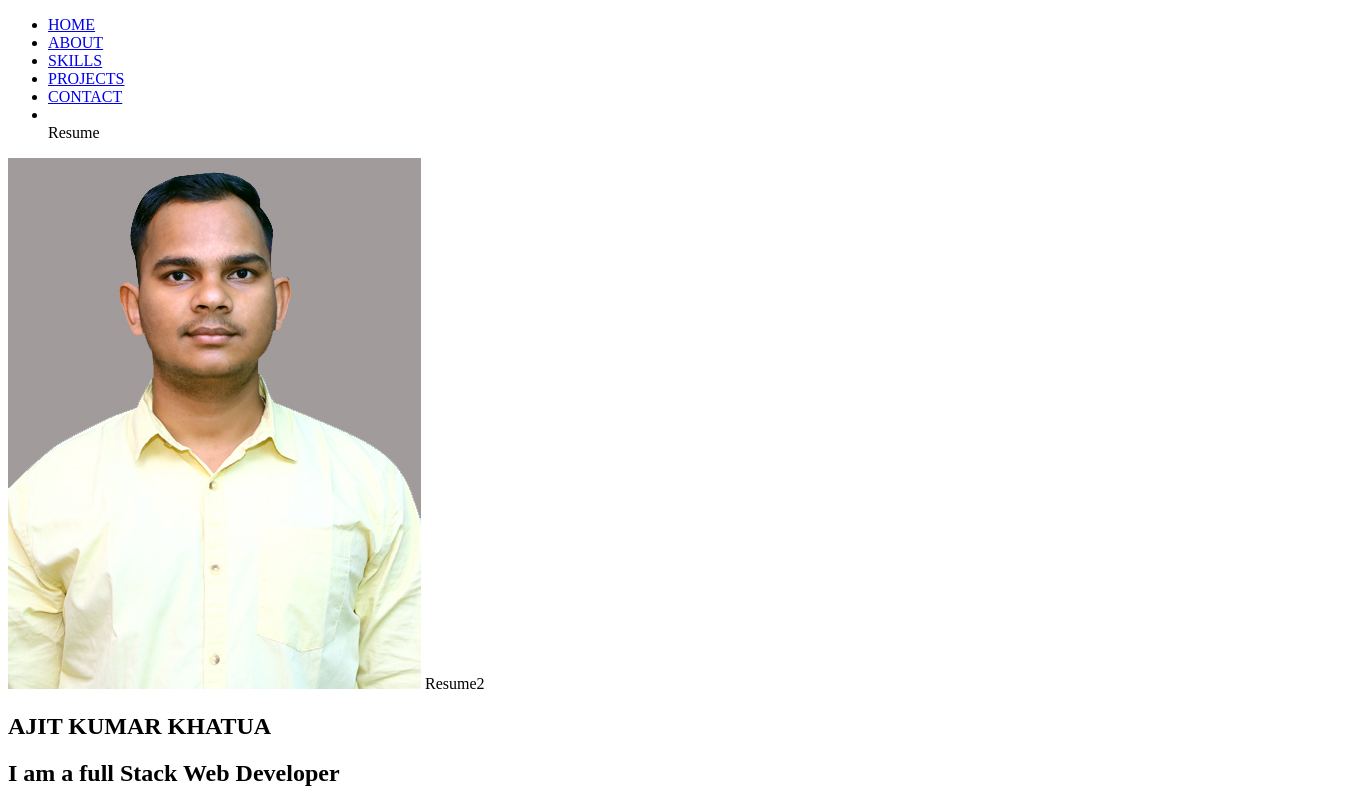
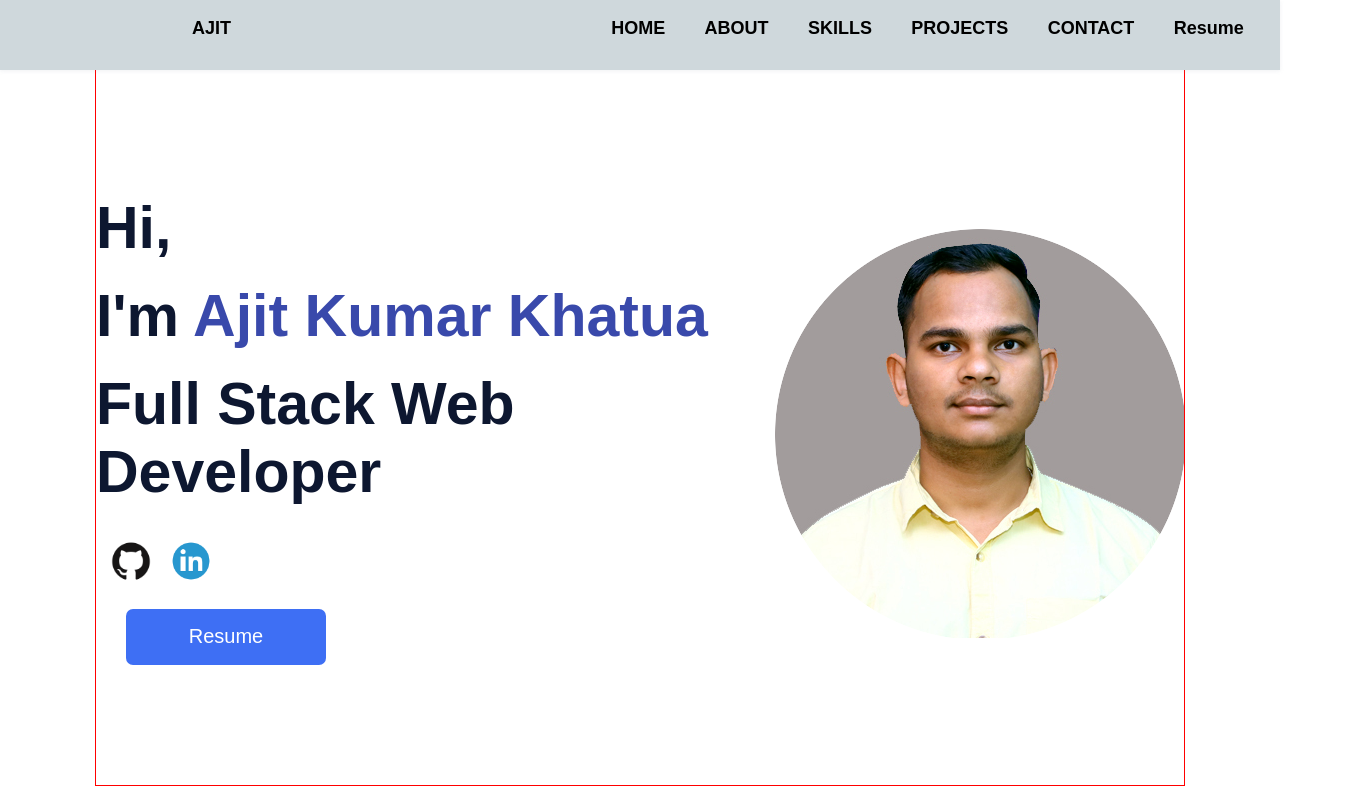
Before and after one commit to Ajit-kumar-khatua/Ajit-kumar-khatua.github.io, a website: page index.html in a window 1280 px wide. Shown: the top 790 px of the page, 1357 px wide, since content can reach past the window. Drawn offline with Linux system fonts and the light colour scheme.

Commit message:
home Page completed

```diff
--- a/index.html
+++ b/index.html
@@ -5,34 +5,50 @@
     <meta http-equiv="X-UA-Compatible" content="IE=edge" />
     <meta name="viewport" content="width=device-width, initial-scale=1.0" />
     <title>HOME PAGE</title>
-    <link rel="stylesheet" href="./style/index.css" />
+    <link rel="stylesheet" href="./style.css" />
   </head>
   <body>
     <nav id="nav-menu">
-      <ul>
-        <li><a class="nav-link home" href="#home">HOME</a></li>
-        <li><a class="nav-link about" href="#about">ABOUT</a></li>
-        <li><a class="nav-link skills" href="#skills">SKILLS</a></li>
-        <li><a class="nav-link projects" href="#projects">PROJECTS</a></li>
-        <li><a class="nav-link contact" href="#contact">CONTACT</a></li>
-        <li><a class="nav-link resume" href="#"></a></li>
+      <div id="child1">
+        <a href="#">AJIT</Ajit></a>
+      </div>
+      <div id="child2">
+        <a class="nav-link home" href="#home">HOME</a>
+        <a class="nav-link about" href="#about">ABOUT</a>
+        <a class="nav-link skills" href="#skills">SKILLS</a>
+        <a class="nav-link projects" href="#projects">PROJECTS</a>
+        <a class="nav-link contact" href="#contact">CONTACT</a>
+        <!-- <a class="nav-link resume" href="#"></a> -->
           <a
             id="resume-button-1"
             onclick="window.open('./resume/Abhishek-Resume.pdf', '_blank');"
             download=""
             >Resume
           </a>
-      </ul>
+      </div>
+
     </nav>
     <!-------------------- HOME ---------------------->
     <section id="home">
-      <img src="./src/image/Ajit.jpg" class="home-img" alt="#" />
-      <a
+      <div id="child1">
+         <h1>Hi,</h1>
+          <h1>I'm <span>Ajit Kumar Khatua</span></h1>
+          <h1>Full Stack Web Developer</h1>
+          <div id="logo">
+            <a href="https://github.com/Ajit-kumar-khatua" target="_blank"><img src="./src/image/github logo.png" alt=""></a>
+            <a href="https://www.linkedin.com/in/ajit-kumar-khatua-4631ab215" target="_blank"><img src="./src/image/linkedin logo.png" alt=""></a>
+          </div>
+          <button id="resume-btn">Resume</button>
+        </div>
+        <div>
+          <img src="./src/image/imageedit_1_5029899168.png" class="home-img" alt="#" />
+        </div>
+      <!-- <a
         id="resume-button-2"
         onclick="window.open('./resume/Abhishek-Resume.pdf', '_blank');"
         download=""
         >Resume2</a
-      >
+      > -->
     </section>
     <!-------------------- ABOUT ---------------------->
     <section id="about" class="about section">
@@ -73,7 +89,7 @@
     <section id="projects">
       <!-- 1 -->
       <div class="project-card">
-        <img src="./src/image/Baby's Fashion.png" alt="">
+        <!-- <img src="./src/image/Baby's Fashion.png" alt=""> -->
         <title class="project-title">Baby's Fashion</title>
         <p class="project-description">Description</p>
         <p class="project-tech-stack">Tech Stack</p>
@@ -82,7 +98,7 @@
       </div>
       <!-- 2 -->
       <div class="project-card">
-        <img src="./src//image/MY tv.png" alt="">
+        <!-- <img src="./src//image/MY tv.png" alt=""> -->
         <title class="project-title">MyTv</title>
         <p class="project-description">Description</p>
         <p class="project-tech-stack">Tech Stack</p>
@@ -91,7 +107,7 @@
       </div>
       <!-- 3 -->
       <div class="project-card">
-        <img src="./src/image/Happy buy.png" alt="">
+        <!-- <img src="./src/image/Happy buy.png" alt=""> -->
         <title class="project-title">Happy Buy</title>
         <p class="project-description">Description</p>
         <p class="project-tech-stack">Tech Stack</p>
--- /dev/null
+++ b/style.css
@@ -0,0 +1,135 @@
+*{
+    margin: 0;
+    padding: 0;
+}
+body {
+    margin: 3rem 0 0 0;
+    font-family: 'Poppins', sans-serif;
+    font-size: .938rem;
+    color: hsl(224, 56%, 12%);
+  }
+#nav-menu {
+    display: flex;
+    justify-content: space-between;
+    height: 70px;
+    /* border: 1px solid red; */
+    box-shadow: 0 1px 4px rgba(146, 161, 176, 0.15);
+    font-weight: bold;
+    position: fixed;
+    top: 0;
+    width: 100%;
+    background-color: #CFD8DC;
+}
+
+#nav-menu #child1{
+    height: 100%;
+    width:30%;
+    /* border: 1px solid green; */
+    padding-top: 18px;
+}
+#nav-menu #child1 a{
+    font-size: 18px;
+    text-decoration: none;
+    margin-left: 50%;
+    color: black;
+
+}
+#nav-menu #child2{
+    height: 100%;
+    width:55%;
+    padding-top: 18px;
+    /* border: 1px solid green; */
+}
+#nav-menu #child2 a{
+    font-size: 18px;
+    text-decoration: none;
+    color: black;
+    margin-left: 5%;
+
+}
+#home{
+    height: 90vh;
+    width: 85%;
+    margin: auto;
+    margin-top: 5%;
+    border: 1px solid red;
+    display: flex;
+    justify-content: space-between;
+}
+#home #child1{
+   margin-top: 10%;
+}
+#home #child1 span{
+    color: #3949AB;
+}
+#home h1{
+    font-size: 59px;
+    margin-top: 20px;
+}
+#logo{
+    display: flex;
+    margin-top: 30px;
+}
+#logo img{
+    height: 50px;
+    width: 50px;
+    margin-left:10px;
+}
+#resume-btn{
+    height: 7vh;
+    width: 25vh;
+    margin: 20px 0px 0px 30px;
+    font-size: 20px;
+    background-color: hsl(224, 89%, 60%);
+    color: white;
+    border: none;
+    border-radius: 7px;
+}
+.home-img{
+    border-radius: 40%;
+    margin: 40% 0% 0% 0%;
+ }
+
+@media screen and (min-width:769px) and (max-width:1024px) {
+    #nav-menu #child1{
+        height: 100%;
+        width:30%;
+        /* border: 1px solid green; */
+        padding-top: 18px;
+    }
+    #nav-menu #child2{
+        height: 100%;
+        width:70%;
+        padding-top: 18px;
+        /* border: 1px solid green; */
+    }
+}
+
+@media screen and (min-width:321px) and (max-width:768px) {
+    #nav-menu #child1{
+        height: 100%;
+        width:10%;
+        /* border: 1px solid green; */
+        padding-top: 18px;
+    }
+    #nav-menu #child1 a{
+        font-size: 17px;
+        text-decoration: none;
+        margin-left: 20%;
+        color: black;
+
+    }
+    #nav-menu #child2{
+        height: 100%;
+        width:90%;
+        padding-top: 18px;
+        /* border: 1px solid green; */
+    }
+    #nav-menu #child2 a{
+        font-size: 20px;
+        text-decoration: none;
+        color: black;
+        margin-left: 4%;
+
+    }
+}
```
Also changed, not shown: src/image/github logo.png (added), src/image/imageedit_1_5029899168.png (added), src/image/linkedin logo.png (added), src/image/linkedin.png (added). Lines whose indentation alone changed are shown as unchanged.
